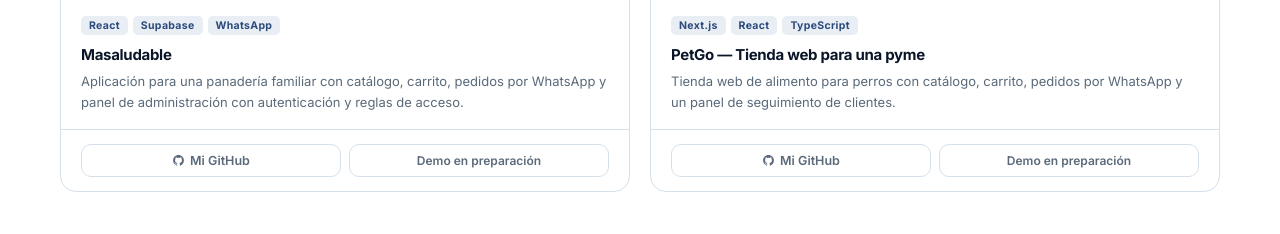
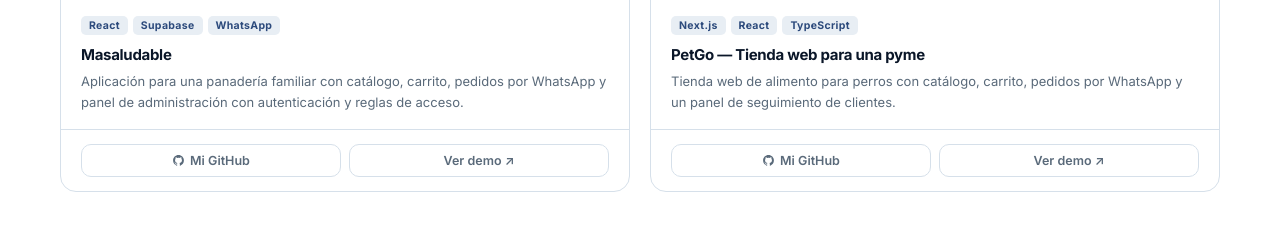
Before and after one commit to BenValenzuela/portafolio, a plain HTML site: page index.html in a window 1280 px wide. Shown: the part 2833-3067 px from the top of the page. Drawn offline with nearby package versions, Linux system fonts and the light colour scheme.

Commit message:
Agrega enlaces a demos publicadas

```diff
--- a/index.html
+++ b/index.html
@@ -310,7 +310,7 @@
                             <svg width="13" height="13" viewBox="0 0 24 24" fill="currentColor"><path d="M12 2C6.477 2 2 6.477 2 12c0 4.418 2.865 8.167 6.839 9.49.5.092.682-.217.682-.482 0-.237-.009-.866-.013-1.7-2.782.603-3.369-1.34-3.369-1.34-.454-1.156-1.11-1.463-1.11-1.463-.908-.62.069-.608.069-.608 1.003.07 1.531 1.03 1.531 1.03.892 1.529 2.341 1.087 2.91.831.092-.646.35-1.086.636-1.336-2.22-.253-4.555-1.11-4.555-4.943 0-1.091.39-1.984 1.03-2.682-.103-.253-.447-1.27.098-2.646 0 0 .84-.269 2.75 1.025A9.578 9.578 0 0 1 12 6.836c.85.004 1.705.115 2.504.337 1.909-1.294 2.747-1.025 2.747-1.025.546 1.376.202 2.393.1 2.646.64.698 1.028 1.591 1.028 2.682 0 3.841-2.337 4.687-4.565 4.935.359.309.678.919.678 1.852 0 1.336-.012 2.415-.012 2.743 0 .267.18.578.688.48C19.138 20.163 22 16.418 22 12c0-5.523-4.477-10-10-10z"/></svg>
                             Mi GitHub
                         </a>
-                        <span class="proj-link project-pending">Demo en preparación</span>
+                        <a href="https://masaludable.vercel.app/" target="_blank" rel="noopener noreferrer" class="proj-link">Ver demo ↗</a>
                     </div>
                 </div>
 
@@ -334,7 +334,7 @@
                             <svg width="13" height="13" viewBox="0 0 24 24" fill="currentColor"><path d="M12 2C6.477 2 2 6.477 2 12c0 4.418 2.865 8.167 6.839 9.49.5.092.682-.217.682-.482 0-.237-.009-.866-.013-1.7-2.782.603-3.369-1.34-3.369-1.34-.454-1.156-1.11-1.463-1.11-1.463-.908-.62.069-.608.069-.608 1.003.07 1.531 1.03 1.531 1.03.892 1.529 2.341 1.087 2.91.831.092-.646.35-1.086.636-1.336-2.22-.253-4.555-1.11-4.555-4.943 0-1.091.39-1.984 1.03-2.682-.103-.253-.447-1.27.098-2.646 0 0 .84-.269 2.75 1.025A9.578 9.578 0 0 1 12 6.836c.85.004 1.705.115 2.504.337 1.909-1.294 2.747-1.025 2.747-1.025.546 1.376.202 2.393.1 2.646.64.698 1.028 1.591 1.028 2.682 0 3.841-2.337 4.687-4.565 4.935.359.309.678.919.678 1.852 0 1.336-.012 2.415-.012 2.743 0 .267.18.578.688.48C19.138 20.163 22 16.418 22 12c0-5.523-4.477-10-10-10z"/></svg>
                             Mi GitHub
                         </a>
-                        <span class="proj-link project-pending">Demo en preparación</span>
+                        <a href="https://petgo-eta.vercel.app/" target="_blank" rel="noopener noreferrer" class="proj-link">Ver demo ↗</a>
                     </div>
                 </div>
 
```
